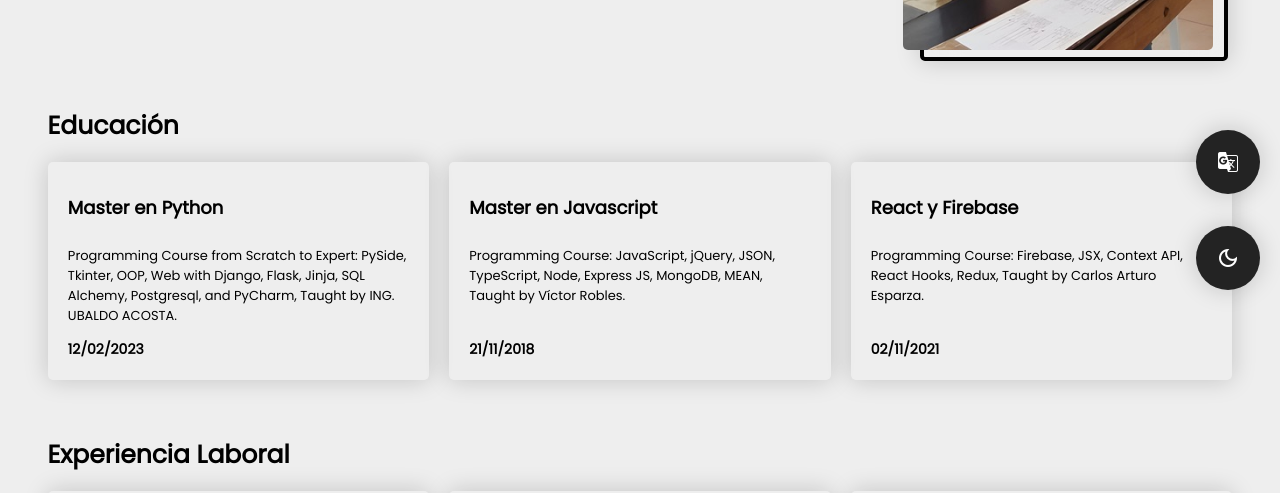
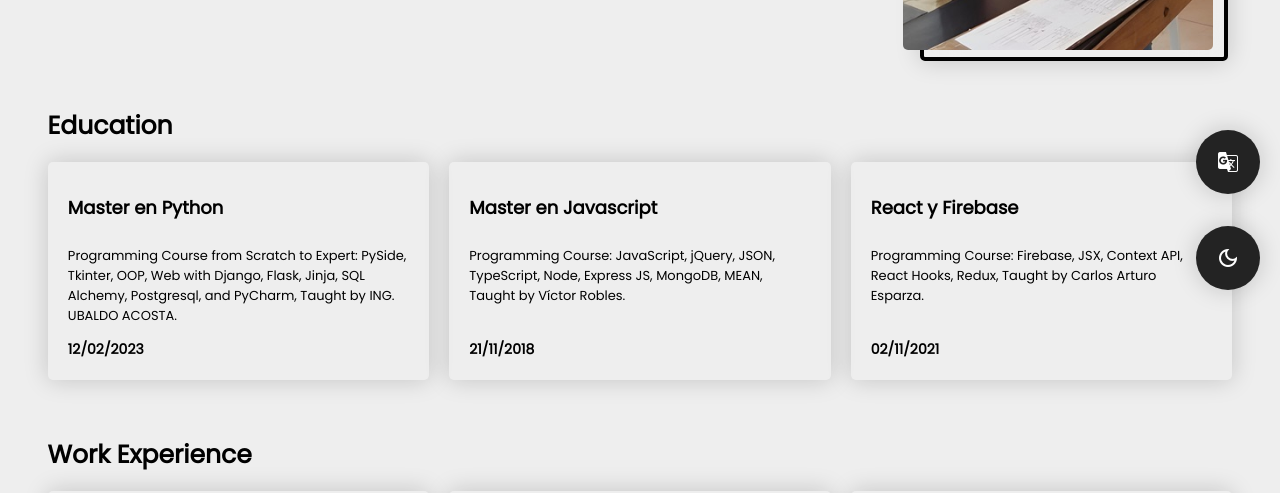
Before and after one commit to danieljml/dm-portfolio, a React (Vite) app: page / in a window 1280 px wide. Shown: the part 430-923 px from the top of the page. Built offline with nearby package versions, Linux system fonts and the light colour scheme.

Commit message:
Fix translate titles and some styles

```diff
--- a/src/i18n/en/translation.json
+++ b/src/i18n/en/translation.json
@@ -24,7 +24,7 @@
         }
       },
       "work_background": {
-        "heading": "Education",
+        "heading": "Work Experience",
         "1": {
           "title": "Freelance",
           "description": "Worked as a programmer in Javascript/TypeScript, React, Node, Express, TDD, Python, Django, MongoDB, and Firebase."
--- a/src/sections/about_me/AboutMe.tsx
+++ b/src/sections/about_me/AboutMe.tsx
@@ -13,13 +13,18 @@ type AboutMeProps = {
   image: string;
 };
 
-const AboutMeSection = ({ socialLinks, title, content, image}: AboutMeProps) => {
+const AboutMeSection = ({
+  socialLinks,
+  title,
+  content,
+  image,
+}: AboutMeProps) => {
   return (
     <Container id="about">
       <CustomAboutMeContainer>
         <ContentFrame>
           <Title>{title}</Title>
-          <Subtitle dangerouslySetInnerHTML={{ __html: content }}/>
+          <Subtitle dangerouslySetInnerHTML={{ __html: content }} />
           <Social>
             {socialLinks.map(({ id, img, link, alt }) => {
               return (
@@ -31,7 +36,7 @@ const AboutMeSection = ({ socialLinks, title, content, image}: AboutMeProps) =>
           </Social>
         </ContentFrame>
         <PictureFrame>
-          <img src={image} alt="AboutMe-image" />
+          <img src={image} alt="profile" />
           <ShadowImage></ShadowImage>
         </PictureFrame>
       </CustomAboutMeContainer>
@@ -77,7 +82,6 @@ const Title = styled.h1`
   @media (max-width: 1185px) {
     font-size: 38px;
   }
-
 `;
 
 const Subtitle = styled.p`
@@ -134,7 +138,7 @@ const PictureFrame = styled.div`
     img {
       width: 190px;
       border-radius: 50%;
-      box-shadow: 0 0 25px rgba(0,0,0,.18);
+      box-shadow: 0 0 25px rgba(0, 0, 0, 0.18);
       border: 3px solid ${({ theme }) => theme.colors.primaryBg};
     }
   }
--- a/src/sections/education/Education.tsx
+++ b/src/sections/education/Education.tsx
@@ -12,13 +12,14 @@ type EducationSectionProps = {
   }[];
 };
 
-const EducationSection = ({education}: EducationSectionProps) => {
+const EducationSection = ({ education }: EducationSectionProps) => {
   return (
-    <>
-      <Container>
-        <Qualification title="Educación" qualification={education}/>
-      </Container>
-    </>
+    <Container>
+      <Qualification
+        title="profile_summary.sections.academic_background.heading"
+        qualification={education}
+      />
+    </Container>
   );
 };
 
--- a/src/sections/qualification/Qualification.tsx
+++ b/src/sections/qualification/Qualification.tsx
@@ -20,7 +20,7 @@ const Qualification = ({ title, qualification }: QualificationProps) => {
 
   return (
     <QualificationContainer>
-      <Title content={title} />
+      <Title content={t(title)} />
       <QualificationCards>
         {qualification.map(({ id, title, description, date }) => {
           return (
@@ -71,7 +71,7 @@ const QualificationCard = styled.div`
   flex-basis: calc(30.5% - 20px);
   padding: 20px;
   border-radius: 5px;
-  transition: all .3s ease;
+  transition: all 0.3s ease;
   font-weight: 500;
   min-width: 300px;
   box-shadow: 0px 0px 25px rgb(0 0 0 / 18%);
--- a/src/sections/work_experiencie/WorkExperiencie.tsx
+++ b/src/sections/work_experiencie/WorkExperiencie.tsx
@@ -2,7 +2,7 @@ import Qualification from '../qualification/Qualification';
 import { Container } from '../../components';
 
 type WorkExperiencieProps = {
-    workExperiencieList: {
+  workExperiencieList: {
     id: number;
     title: string;
     date: string;
@@ -13,12 +13,15 @@ type WorkExperiencieProps = {
   }[];
 };
 
-
-
-const WorkExperiencieSection = ({workExperiencieList}: WorkExperiencieProps) => {
+const WorkExperiencieSection = ({
+  workExperiencieList,
+}: WorkExperiencieProps) => {
   return (
     <Container>
-      <Qualification title="Experiencia Laboral" qualification={workExperiencieList}/>
+      <Qualification
+        title="profile_summary.sections.work_background.heading"
+        qualification={workExperiencieList}
+      />
     </Container>
   );
 };
```
